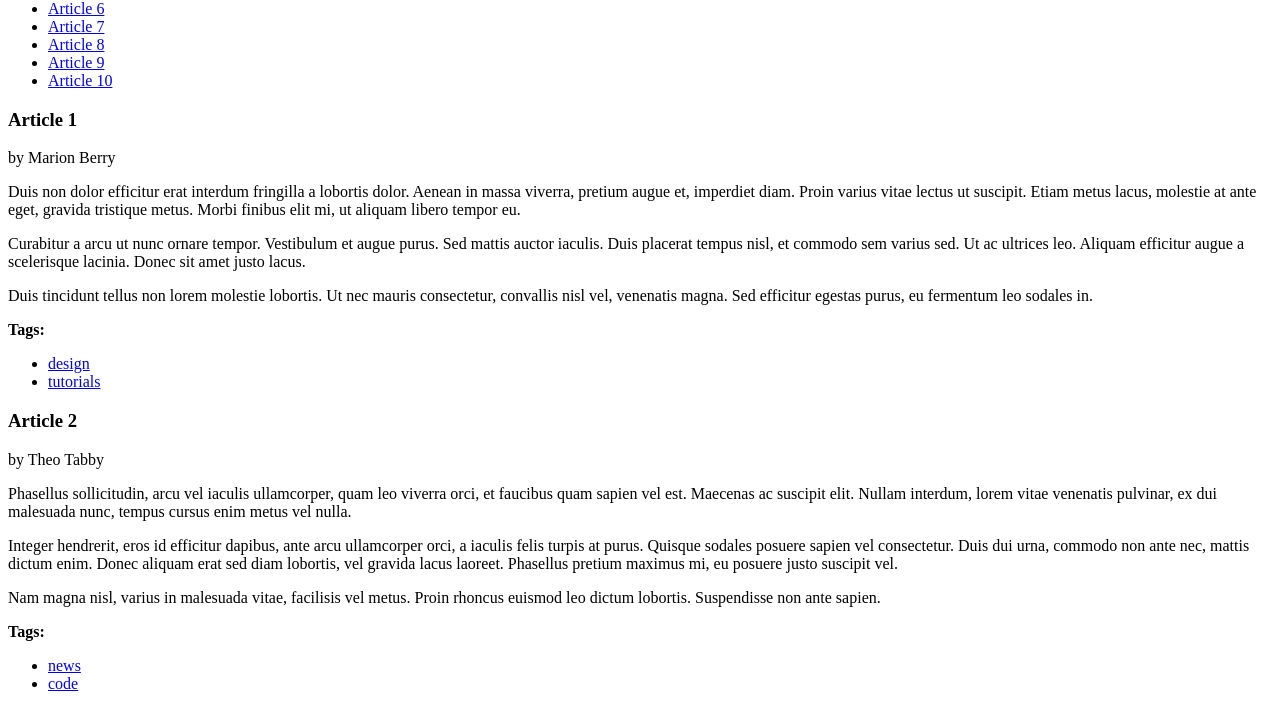
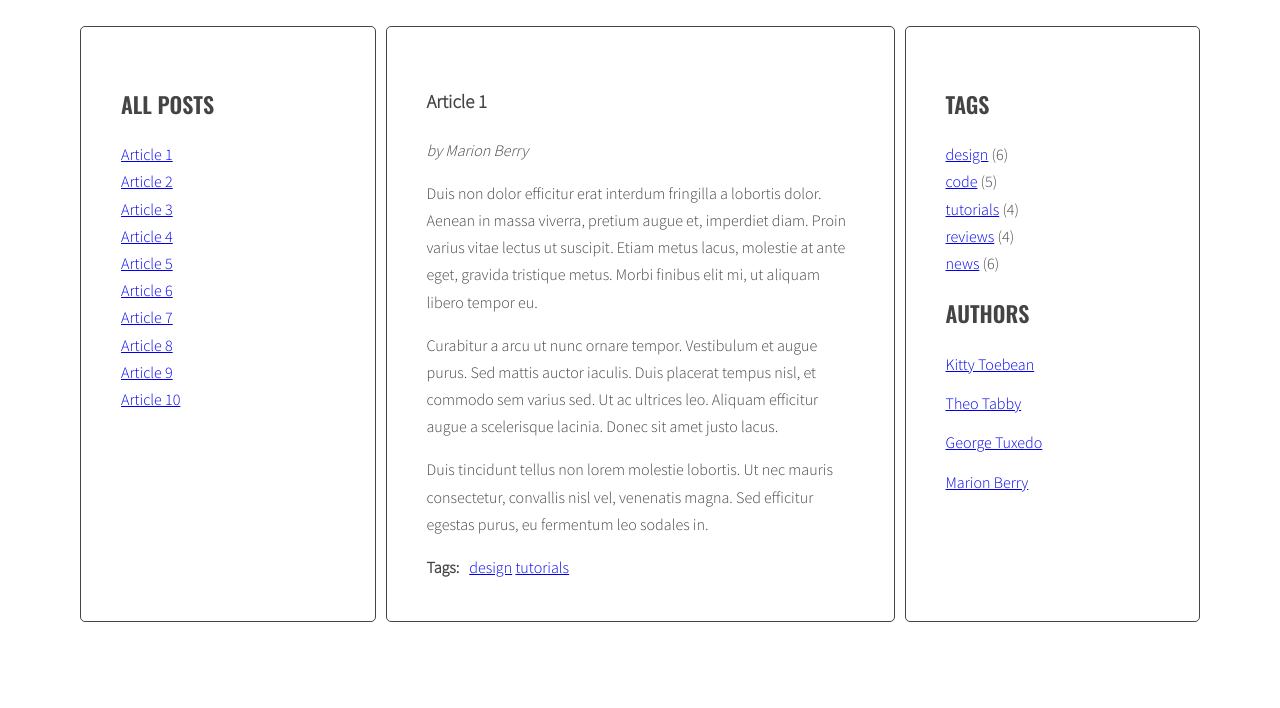
Before and after one commit to aklekot/javascript-blog, a website: page index.html in a window 1280 px wide. Shown: the part 217-925 px from the top of the page. After the commit the page ends 847 px from the top, so only its background shows below. Drawn offline with nearby package versions, Linux system fonts and the light colour scheme.

Commit message:
somefile&eslintrc

```diff
--- /dev/null
+++ b/css/style.css
@@ -0,0 +1,103 @@
+@import url("https://fonts.googleapis.com/css?family=Oswald:400,600|Sacramento|Source+Sans+Pro:300&subset=latin-ext");
+/* Variables */
+/* Global */
+*, *::before, *::after {
+  box-sizing: border-box;
+}
+
+body {
+  background: #fff;
+  font-family: "Source Sans Pro", sans-serif;
+  color: #444;
+  font-weight: 300;
+  font-size: 16px;
+  line-height: 1.7;
+}
+
+.container {
+  max-width: 1140px;
+  margin: 0 auto;
+}
+
+.section-title {
+  font-size: 22px;
+  text-transform: uppercase;
+  font-family: "Oswald", sans-serif;
+  font-weight: 600;
+}
+.section-title span {
+  text-transform: none;
+  font-weight: 400;
+  color: #777777;
+}
+
+/* Layout */
+.wrapper {
+  display: flex;
+  margin-left: 10px;
+}
+
+.sidebar {
+  flex: 1 0 0;
+}
+
+.posts {
+  flex: 2 0 0;
+}
+
+.sidebar, .posts {
+  background: #fff;
+  margin-right: 10px;
+  padding: 40px;
+  border: 1px solid #444;
+  border-radius: 5px;
+}
+
+/* Logo */
+.logo {
+  font-family: "Sacramento", cursive;
+  font-weight: 400;
+  font-size: 104px;
+  line-height: 1;
+  text-align: center;
+}
+
+/* Lists */
+.list {
+  list-style-type: none;
+  margin: 0;
+  padding: 0;
+}
+.list .active {
+  font-weight: bold;
+}
+
+.list-horizontal li {
+  display: inline-block;
+}
+
+/* Authors */
+.authors li {
+  margin-bottom: 12px;
+}
+
+/* Post */
+.post {
+  display: none;
+}
+.post.active {
+  display: block;
+}
+
+.post-author {
+  font-style: italic;
+}
+
+.post-tags {
+  display: flex;
+}
+.post-tags p {
+  margin: 0 10px 0 0;
+}
+
+/*# sourceMappingURL=style.css.map */
--- a/js/script.js
+++ b/js/script.js
@@ -38,6 +38,49 @@ function titleClickHandler(event) {
 
 }
 
+const optArticleSelector = '.post',
+  optTitleSelector = '.post-title',
+  optTitleListSelector = '.titles';
+
+function generateTitleLinks() {
+  console.log("Generating title links");
+
+  /* find the titleList element */
+  const titleList = document.querySelector(optTitleListSelector);
+
+  /* remove contents of titleList */
+  titleList.innerHTML = '';
+
+  /* find all the articles */
+  const articles = document.querySelectorAll(optArticleSelector);
+
+  /* loop through each article */
+  for (let article of articles) {
+
+    /* get the article id */
+    const articleId = article.getAttribute('id');
+
+    /* find the title element and get the title */
+    const articleTitle = article.querySelector(optTitleSelector).innerHTML;
+
+    /* create the HTML for the link */
+    const linkHTML = `<li><a href="#${articleId}"><span>${articleTitle}</span></a></li>`;
+
+    /* insert link into titleList */
+    titleList.insertAdjacentHTML('beforeend', linkHTML);
+  }
+
+  /* add event listeners to each link */
+  const links = document.querySelectorAll('.titles a');
+  for (let link of links) {
+    link.addEventListener('click', titleClickHandler);
+  }
+}
+
+
+
+generateTitleLinks();
+
 const links = document.querySelectorAll('.titles a');
 
 for (let link of links) {
```
Also changed, not shown: index.html (+2 -2 lines), package.json (+4 -5 lines), .eslintrc.json (added), 2 other files.
